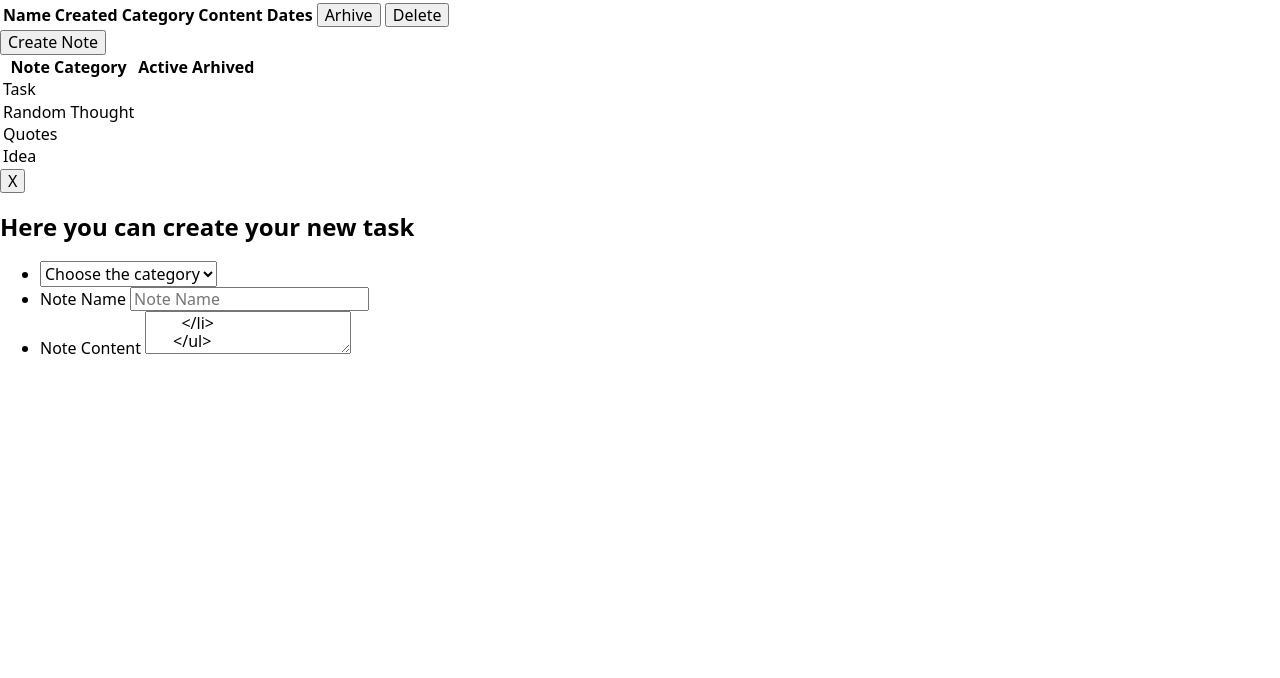
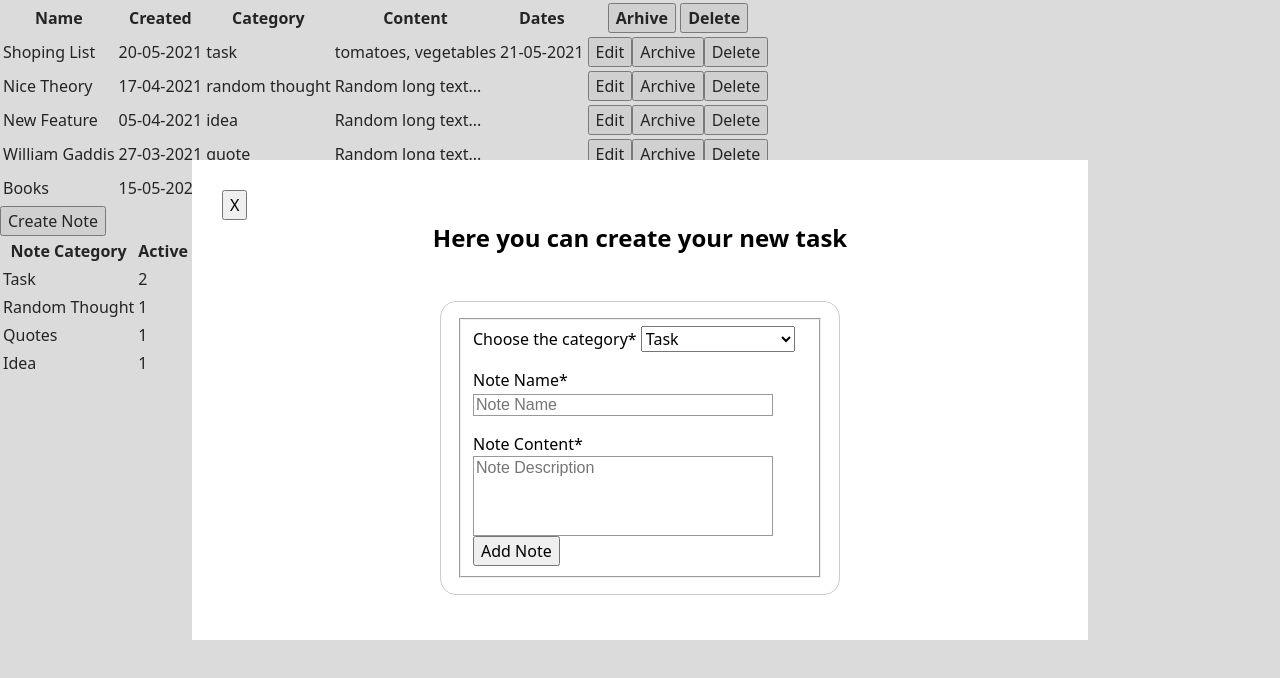
Before and after one commit to MarinaTripetska/task1-todo-list-vanilaJS, a website built with Parcel: page src/index.html in a window 1280 px wide. Both pictures are taken after a click on the button "Create Note". Built offline with nearby package versions, Linux system fonts and the light colour scheme.

Commit message:
feat: add modal - create new task

```diff
--- a/src/js/createTable.js
+++ b/src/js/createTable.js
@@ -5,6 +5,11 @@ import { addTask } from './createTask';
 //EVENTS:
 window.addEventListener('load', () => createMainTable(initialData));
 window.addEventListener('load', createSummaryTable);
+refs.tasksListActive.addEventListener('click', e => {
+  const evTarget = e.target;
+  onActionInTable(evTarget, initialData, createSummaryTable);
+});
+
 //create main table
 function createMainTable(data) {
   refs.tasksListActive.insertAdjacentHTML = '';
@@ -38,18 +43,18 @@ function createSummaryTable() {
 }
 
 //add task to Archive, Delete or Edit
-refs.tasksListActive.addEventListener('click', e => {
-  const taskDOMEl = e.target.closest('tr');
-  const dataEl = initialData.find(el => el.id.toString() === taskDOMEl.id);
+function onActionInTable(evTarget, dataList, clb) {
+  const taskDOMEl = evTarget.closest('tr');
+  const dataEl = dataList.find(el => el.id.toString() === taskDOMEl.id);
 
-  if (e.target.innerText === 'Archive') {
+  if (evTarget.innerText === 'Archive') {
     dataEl.archivated = true;
     taskDOMEl.remove();
-    createSummaryTable();
+    clb();
   }
-  if (e.target.innerText === 'Delete') {
+  if (evTarget.innerText === 'Delete') {
     taskDOMEl.remove();
-    initialData.splice(initialData.indexOf(dataEl), initialData.indexOf(dataEl) + 1);
-    createSummaryTable();
+    dataList.splice(dataList.indexOf(dataEl), dataList.indexOf(dataEl) + 1);
+    clb();
   }
-});
+}
--- a/src/js/refsDOM.js
+++ b/src/js/refsDOM.js
@@ -1,6 +1,6 @@
 export const refs = {
   mainTable: document.getElementById('mainTable'),
-  tasksListActive: document.querySelector('.table-body'),
+  tasksListActive: mainTable.querySelector('.table-body'),
 
   summaryTable: document.getElementById('summaryTable'),
 
--- a/src/partials/modalForm.html
+++ b/src/partials/modalForm.html
@@ -2,28 +2,39 @@
   <div class="window">
     <button type="button" class="window__close-btn">X</button>
     <h2 class="window__title">Here you can create your new task</h2>
-    <form class="window__form">
+    <form class="window__form" autocomplete="off">
+      <fieldset>
+        <!-- <legend>Here you can create your new task</legend> -->
         <ul>
           <li>
-          <select name="category">
-            <option>Choose the category</option>
-            <option>Task</option>
-            <option>Random Thought</option>
-            <option>Idea</option>
-            <option>Quote</option>
+            <label for="noteCategory">Choose the category<abbr title="required">*</abbr></label>
+            <select name="task__category" id="noteCategory">
+              <!-- <option>Choose the category</option> -->
+              <option value="task" selected>Task</option>
+              <option value="random thought">Random Thought</option>
+              <option value="idea">Idea</option>
+              <option value="quote">Quote</option>
             </select>
           </li>
           <li>
-          <label for="noteName">Note Name</label>
-          <input type="text" id="noteName" name="name" placeholder="Note Name" />
+            <label for="noteName">Note Name<abbr title="required">*</abbr></label>
+            <input type="text" id="noteName" name="task__name" placeholder="Note Name" />
           </li>
           <li>
-          <label for="noteContent">Note Content</label>
-          <textarea type="text" id="noteContent" name="content" placeholder="Note Description" />
+            <label for="noteContent">Note Content<abbr title="required">*</abbr></label>
+            <textarea
+              type="text"
+              id="noteContent"
+              name="task__content"
+              cols="30"
+              rows="10"
+              placeholder="Note Description"
+            ></textarea>
           </li>
         </ul>
 
         <button type="submit" class="window__submit-btn">Add Note</button>
+      </fieldset>
     </form>
   </div>
 </div>
--- a/src/partials/table.html
+++ b/src/partials/table.html
@@ -10,5 +10,7 @@
     </tr>
   </thead>
   <tbody class="table-body"></tbody>
+
+  <tfoot></tfoot>
 </table>
 <button type="button" class="btn__create-note">Create Note</button>
--- a/src/sass/_modal-window.scss
+++ b/src/sass/_modal-window.scss
@@ -26,4 +26,44 @@
     text-align: center;
     margin-bottom: 45px;
   }
+
+  &__form {
+    margin: 0 auto;
+    width: 100%;
+    max-width: 400px;
+
+    padding: 1em;
+    border: 1px solid #ccc;
+    border-radius: 1em;
+    abbr {
+      text-decoration: none;
+    }
+    ul {
+      display: flex;
+      flex-direction: column;
+      gap: 1em;
+    }
+    label {
+      display: inline-block;
+      text-align: right;
+    }
+    input,
+    textarea {
+      font: 1em sans-serif;
+
+      max-width: 300px;
+      width: 100%;
+      border: 1px solid #999;
+
+      input:focus,
+      textarea:focus {
+        border-color: #000;
+      }
+    }
+    textarea {
+      vertical-align: top;
+      height: 5em;
+      resize: none;
+    }
+  }
 }
```
Also changed, not shown: src/index.html (+1 -1 lines). Lines whose indentation alone changed are shown as unchanged.
